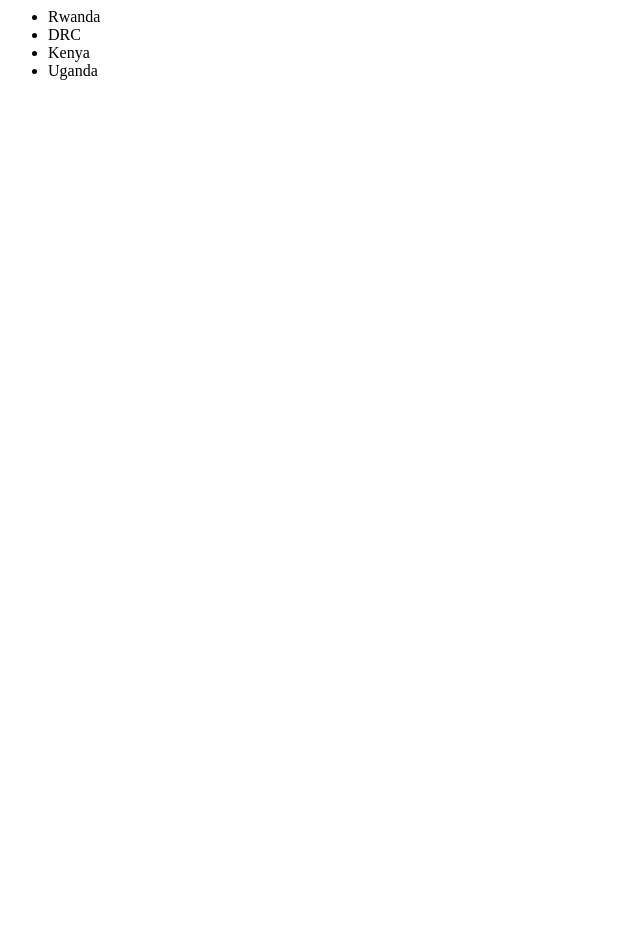
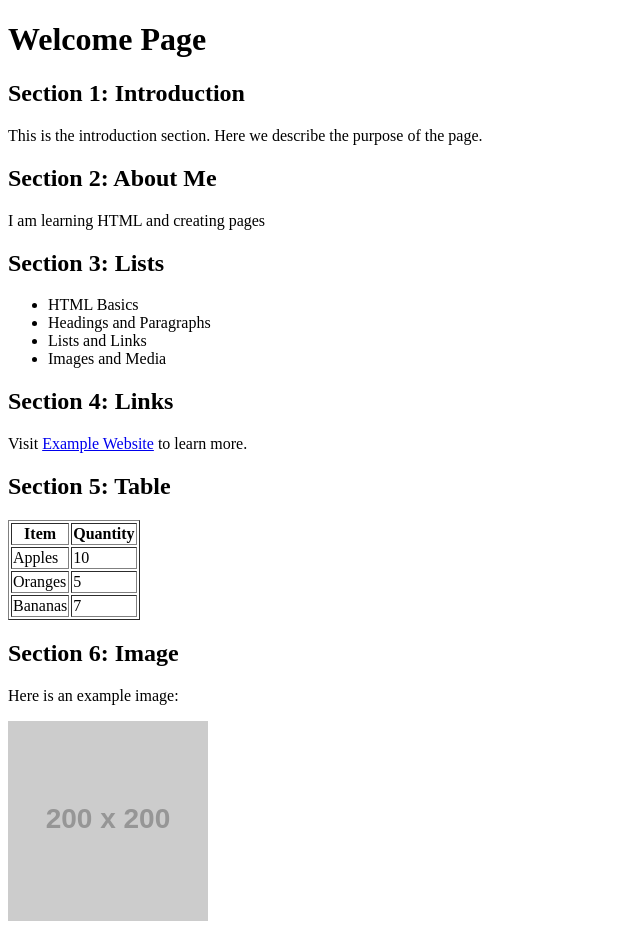
Before and after one commit to thicien/Gym-Git-Exercise-Solutions, a plain HTML site: page index.html in a window 1280 px wide. Shown: the whole page, without its empty margins (0-640 px from the left). Before the commit the page ends 800 px from the top, so only its background shows below. Drawn offline with Linux system fonts and the light colour scheme; placeholder pictures from the web are drawn by us.

Commit message:
some files added

```diff
--- a/index.html
+++ b/index.html
@@ -1,17 +1,53 @@
+<!DOCTYPE html>
 <html lang="en">
 <head>
     <meta charset="UTF-8">
     <meta name="viewport" content="width=device-width, initial-scale=1.0">
-    <title>Document</title>
+    <title>My Document</title>
 </head>
 <body>
-    <div>
-        <ul>
-            <li> Rwanda</li>
-            <li>DRC</li>
-            <li>Kenya</li>
-            <li>Uganda</li>
-        </ul>
-    </div>
+    <h1>Welcome Page</h1>
+
+    <h2>Section 1: Introduction</h2>
+    <p>This is the introduction section. Here we describe the purpose of the page.</p>
+
+    <h2>Section 2: About Me</h2>
+    <p>I am learning HTML and creating pages</p>
+
+    <h2>Section 3: Lists</h2>
+    <ul>
+        <li>HTML Basics</li>
+        <li>Headings and Paragraphs</li>
+        <li>Lists and Links</li>
+        <li>Images and Media</li>
+    </ul>
+
+    <h2>Section 4: Links</h2>
+    <p>Visit <a href="https://www.example.com">Example Website</a> to learn more.</p>
+
+    <h2>Section 5: Table</h2>
+    <table border="1">
+        <tr>
+            <th>Item</th>
+            <th>Quantity</th>
+        </tr>
+        <tr>
+            <td>Apples</td>
+            <td>10</td>
+        </tr>
+        <tr>
+            <td>Oranges</td>
+            <td>5</td>
+        </tr>
+        <tr>
+            <td>Bananas</td>
+            <td>7</td>
+        </tr>
+    </table>
+
+    <h2>Section 6: Image</h2>
+    <p>Here is an example image:</p>
+    <img src="https://via.placeholder.com/200" alt="Placeholder Image">
+
 </body>
 </html>
```
